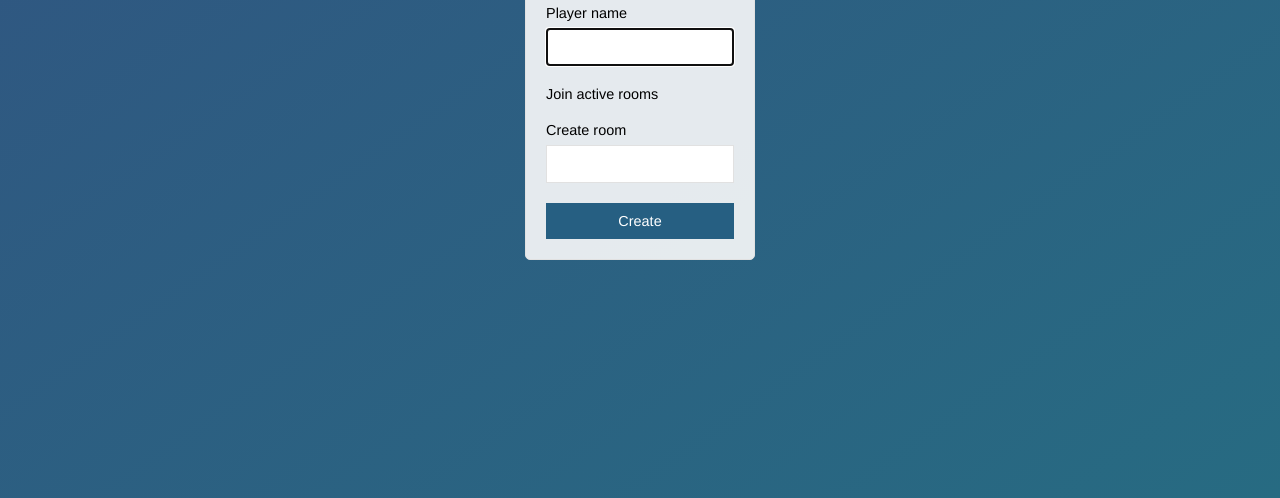
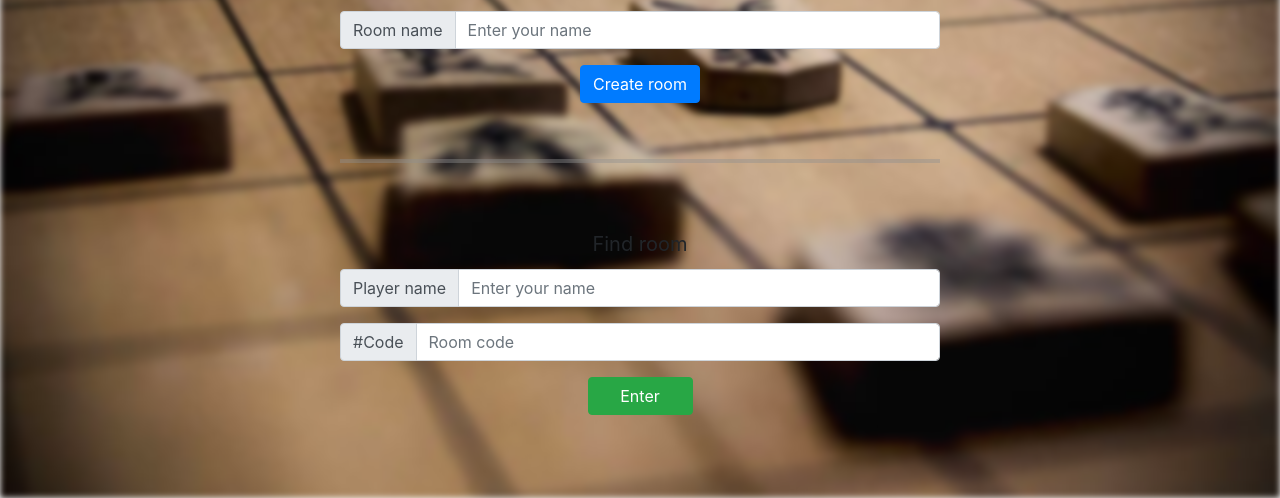
Before and after one commit to Maros15873/YoninShogi-XP, a website: page public/index.html in a window 1280 px wide. Shown: the part 302-800 px from the top of the page. Drawn offline with nearby package versions, Linux system fonts and the light colour scheme; no server answers.

Commit message:
refactored login page

```diff
--- /dev/null
+++ b/public/css/login_page.css
@@ -0,0 +1,60 @@
+*{
+    padding: 0;
+    margin: 0;
+}
+.background-img {
+    background-image: url("../img/shogi-background.jpg");
+    background-color: #cccccc;
+     /* Center and scale the image nicely */
+    background-position: center;
+    background-repeat: no-repeat;
+    background-size: cover;
+    position: fixed;
+    left: 0;
+    right: 0;
+    z-index: -1;
+    display: block;
+    width: 100vw;
+    height: 100vh;
+
+    /* blur effect */
+    -webkit-filter: blur(3px);
+    -moz-filter: blur(3px);
+    -o-filter: blur(3px);
+    -ms-filter: blur(3px);
+    filter: blur(3px);
+}
+main{
+    width: 100vw;
+    height: 100vh;
+    text-align: center;
+    z-index: 1;
+    display: flex;
+    flex-flow: column;
+    justify-content: center;
+
+
+}
+
+.title-shogi-wrapper {
+    padding: 25px;
+}
+.title-shogi-wrapper > .title-shogi{
+    font-size: 50px;
+}
+
+.content-wrapper{
+    padding: 20px;
+    width: 50%;
+    margin: auto;
+}
+.content-wrapper > .content-wrapper-title {
+    padding: 10px;
+    font-size: 20px;
+}
+
+.divider{
+    border-top: 4px solid #8f8f8f6b;
+    margin-top: 16px;
+    margin-bottom: 16px;
+}
--- a/public/index.html
+++ b/public/index.html
@@ -1,47 +1,97 @@
 <!DOCTYPE html>
 <html>
+  <head>
+    <meta charset="utf-8" />
+    <title>Join | YoninShogi</title>
+    <meta name="viewport" content="width=device-width, initial-scale=1, user-scalable=no" />
 
-    <head>
-        <meta charset="utf-8">
-        <title>Join | YoninShogi</title>
-        <meta name="viewport" content="width=device-width, initial-scale=1, user-scalable=no">
-        <link rel="stylesheet" href="/css/styles.css">
-    </head>
+    <!-- JS -->
+    <script src="./js/libs/jquery-3.6.0.min.js"></script>
+    <script src="./js/lobby.js" defer></script>
+    <script src="./js/login.js" defer></script>
 
-    <body class="centered-form">
-        <div class="centered-form__form">
-            <form id="connect-form" action="/lobby.html">
-                <div class="form-field">
-                    <h3>YoninShogi</h3>
-                </div>
-                <div class="form-field">
-                    <label>Player name</label>
-                    <input type="text" name="name" required autofocus/>
-                </div>
+    <!-- CSS -->
+    <link
+      rel="stylesheet"
+      href="https://stackpath.bootstrapcdn.com/bootstrap/4.3.1/css/bootstrap.min.css"
+      integrity="sha384-ggOyR0iXCbMQv3Xipma34MD+dH/1fQ784/j6cY/iJTQUOhcWr7x9JvoRxT2MZw1T"
+      crossorigin="anonymous"
+    />
+    <link rel="stylesheet" href="./css/login_page.css" />
+  </head>
 
-                <div class="form-field">
-                    <label>Join active rooms</label>
-                    <div id="rooms"></div>
-                </div>
+  <!-- code goes here -->
+  <body>
+    <div class="background-img"></div>
+    <main>
+      <div class="title-shogi-wrapper">
+        <div class="title-shogi">YoninShogi</div>
+      </div>
 
-                <div class="form-field">
-                    <label>Create room</label>
-                    <input type="text" name="room"/>
-                </div>
+      <section>
+        <!-- players name -->
+        <div class="content-wrapper">
+          <!-- Show error if player provided no name -->
+          <div class="alert alert-danger" id="no-name-error1" style="display: none">
+            <strong>Player and room name is required!</strong> Please fill your data
+          </div>
 
-                <div class="form-field">
-                    <button name="btn" value="create">Create</button>
-                </div>
-            </form>
+          <div class="content-wrapper-title">Create room</div>
+          <!-- player name input -->
+          <div class="input-group mb-3">
+            <div class="input-group-prepend">
+              <span class="input-group-text" id="basic-addon3">Player name</span>
+            </div>
+            <input type="text" class="form-control" id="player_name" placeholder="Enter your name" name="name" required />
+          </div>
+          <!-- room name input -->
+          <div class="input-group mb-3">
+            <div class="input-group-prepend">
+              <span class="input-group-text" id="basic-addon3">Room name</span>
+            </div>
+            <input type="text" class="form-control" id="room_name" placeholder="Enter your name" name="room_name" required />
+          </div>
+
+          <!-- create room button -->
+          <div>
+            <button type="button" class="btn btn-primary" id="create-room-btn" value="create">Create room</button>
+          </div>
         </div>
 
-    <script src="/socket.io/socket.io.js"></script>
-    <script src="/js/libs/jquery-3.6.0.min.js"></script>
-    <script src="/js/libs/moment.js"></script>
-    <script src="/js/libs/mustache.js"></script>
-    <script src="/js/libs/deparam.js"></script>
-    <script src="/js/lobby.js"></script>
+        <!-- simple divider two contents -->
+        <div class="content-wrapper">
+          <div class="divider"></div>
+        </div>
 
-    </body>
+        <!-- code to enter the room -->
+        <div class="content-wrapper">
+          <!-- Show error if player provided no name -->
+          <div class="alert alert-danger" id="no-name-error2" style="display: none">
+            <strong>Player and room code is required!</strong> Please fill your data
+          </div>
 
+          <div class="content-wrapper-title">Find room</div>
+          <!-- player name input -->
+          <div class="input-group mb-3">
+            <div class="input-group-prepend">
+              <span class="input-group-text" id="basic-addon3">Player name</span>
+            </div>
+            <input type="text" class="form-control" id="player_name2" placeholder="Enter your name" name="name" required />
+          </div>
+
+          <!-- room code input -->
+          <div class="input-group mb-3">
+            <div class="input-group-prepend">
+              <span class="input-group-text" id="basic-addon1">#Code</span>
+            </div>
+            <input type="text" class="form-control" placeholder="Room code" id="room_code" />
+          </div>
+          <!-- create room button -->
+          <div>
+            <button type="button" class="btn btn-success" style="min-width: 105px" id="enter-room-btn">Enter</button>
+          </div>
+        </div>
+      </section>
+    </main>
+  </body>
 </html>
--- a/public/js/lobby.js
+++ b/public/js/lobby.js
@@ -24,19 +24,18 @@ function checkLogin () {
     if (params.btn != "create") {
         params.room = params.btn;
     }
-
+    window.history.replaceState(null, null, window.location.pathname); // REMOVING PARAMS FROM URL
     socket.emit('joinRoom', params, function (err) {
         if (err) {
             alert(err);
-            window.location.href = '/';
-        } else{
-            var template = jQuery('#room-template').html();
-            var html = Mustache.render(template, {
-                room: params.room
-            });
+            return
+        }
+        var template = jQuery('#room-template').html();
+        var html = Mustache.render(template, {
+            room: params.room
+        });
 
-            jQuery('#room-name').html(html);
-        }
+        jQuery('#room-name').html(html);
     });
 }
 
--- /dev/null
+++ b/public/js/login.js
@@ -0,0 +1,30 @@
+
+
+
+
+// handle creating room
+document.querySelector('#create-room-btn').onclick = (e) => {
+    const playerName = document.querySelector('#player_name').value;
+    const roomName = document.querySelector('#room_name').value;
+
+    if(!playerName || !roomName){
+        document.querySelector('#no-name-error1').style.display = 'block';
+        return;
+    }
+    console.log('handle creating room on the server')
+    window.location.href = `lobby.html?name=${playerName}&room=${roomName}&btn=create`;
+}
+
+
+// handle joining room
+document.querySelector('#enter-room-btn').onclick = (e) => {
+    const playerName = document.querySelector('#player_name2').value;
+    const roomCode = document.querySelector('#room_code').value;
+
+    if(!playerName || !roomCode){
+        document.querySelector('#no-name-error2').style.display = 'block';
+        return;
+    }
+    console.log('handle joining room on the server')
+    window.location.href = `lobby.html?name=${playerName}&btn=${roomCode}`;
+}
```
Also changed, not shown: .prettierrc.json (added), public/img/shogi-background.jpg (added).
